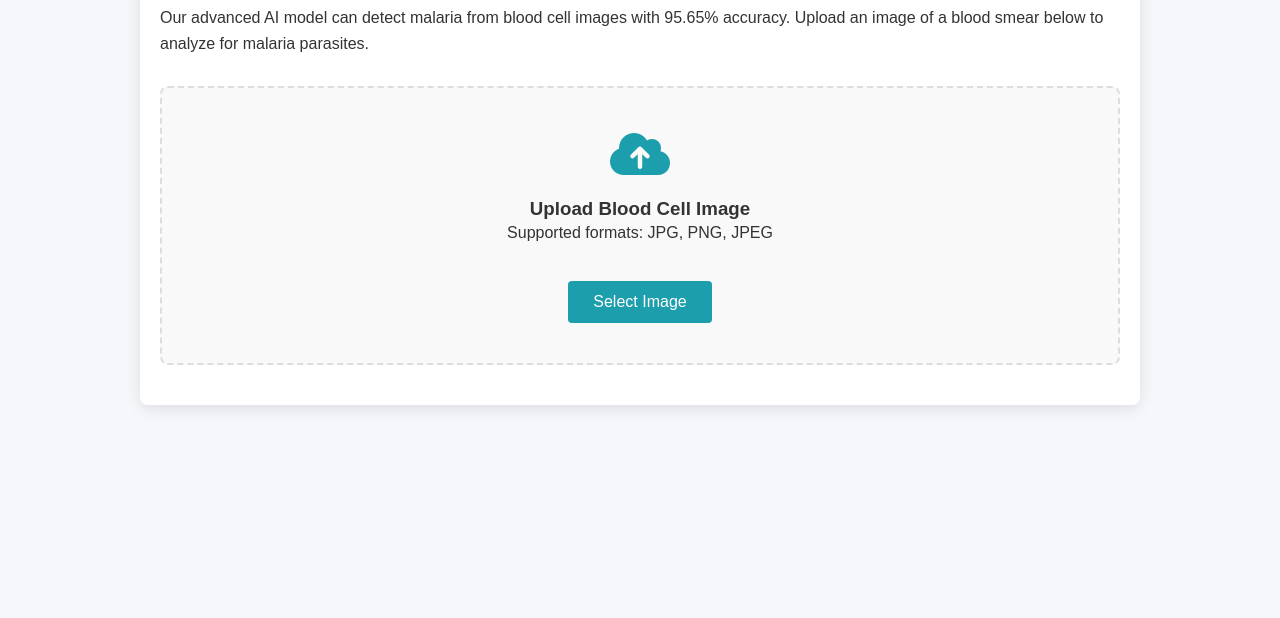
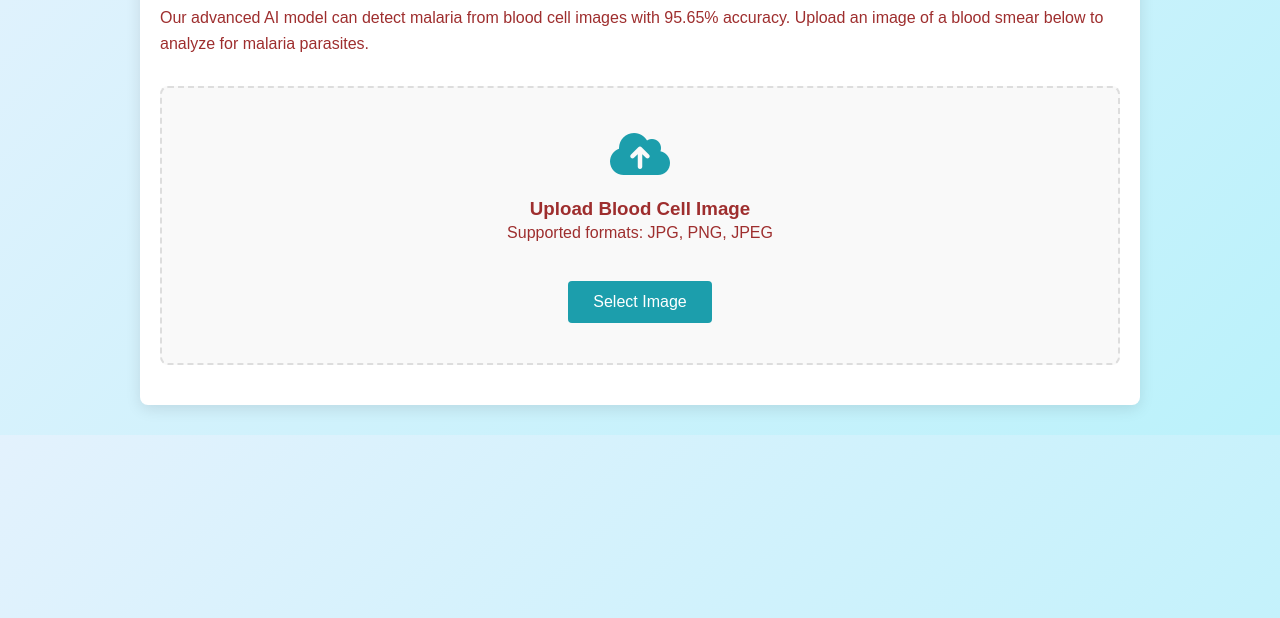
Before and after one commit to anjalijha1718/healthsense, a plain HTML site: page malaria.html in a window 1280 px wide. Shown: the part 182-800 px from the top of the page. Drawn offline with Linux system fonts and the light colour scheme.

Commit message:
Update malaria.html

```diff
--- a/malaria.html
+++ b/malaria.html
@@ -14,8 +14,8 @@
         }
 
         body {
-            background-color: #f5f7fa;
-            color: #333;
+            background: linear-gradient(135deg, #e3f2fd, #bbf2fb);
+            color: #9e2e2e;
             padding-top: 80px; /* Space for fixed header */
         }
 
```
